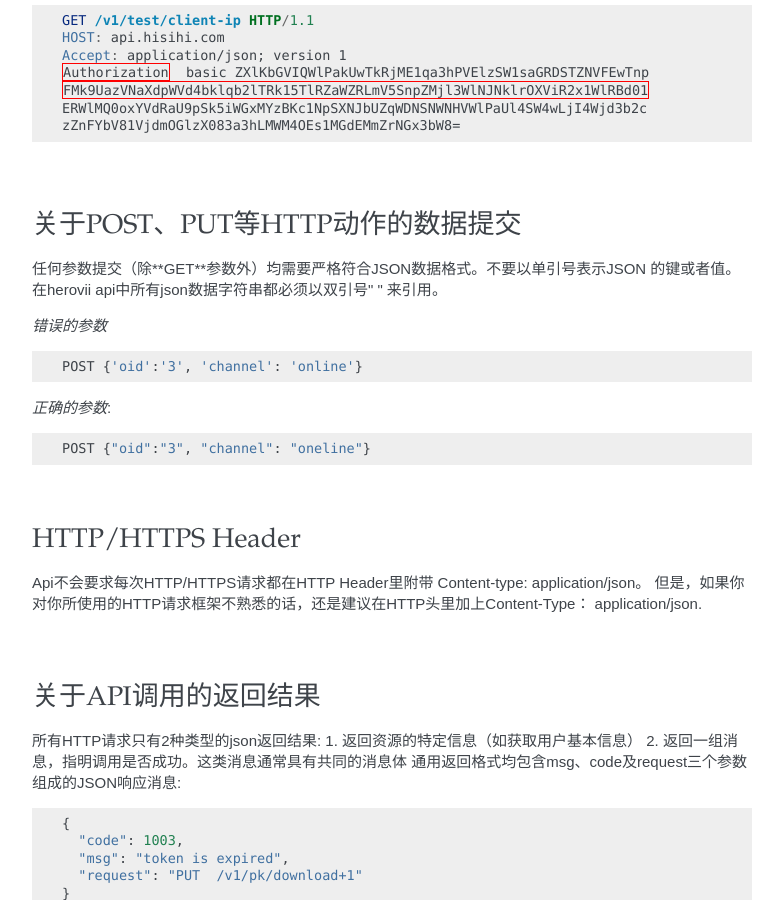
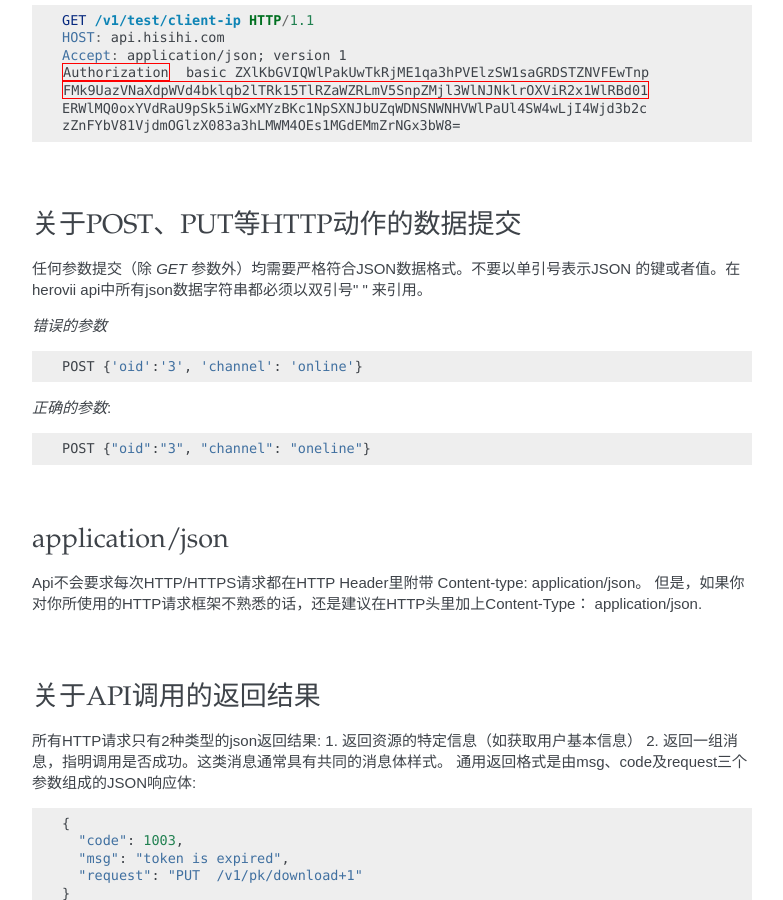
Before and after one commit to clownmelody/hisihi_api, a Sphinx documentation site: the page built from docs/tips.rst, in a window 1280 px wide and 900 px high, scrolled down 715 px. Shown: the whole window, without its empty margins (358-1141 px from the left). Built offline with Sphinx 7.4.7, drawn with Linux system fonts in a browser that asks for light colours; some of the changed text lies outside the part shown.

Commit message:
微调doc中部分不符合逻辑的语言描述

```diff
--- a/docs/tips.rst
+++ b/docs/tips.rst
@@ -45,7 +45,7 @@ Url 前缀
 关于POST、PUT等HTTP动作的数据提交
 ------------------------------
 
-任何参数提交（除**GET**参数外）均需要严格符合JSON数据格式。不要以单引号表示JSON
+任何参数提交（除 *GET* 参数外）均需要严格符合JSON数据格式。不要以单引号表示JSON
 的键或者值。在herovii api中所有json数据字符串都必须以双引号" " 来引用。
 
 *错误的参数* ::
@@ -56,7 +56,7 @@ Url 前缀
 
         POST {"oid":"3", "channel": "oneline"}
 
-HTTP/HTTPS Header
+application/json
 ------------------------------
 Api不会要求每次HTTP/HTTPS请求都在HTTP Header里附带 Content-type: application/json。
 但是，如果你对你所使用的HTTP请求框架不熟悉的话，还是建议在HTTP头里加上Content-Type：
@@ -67,8 +67,8 @@ application/json.
 ----------------------
 所有HTTP请求只有2种类型的json返回结果:
 1. 返回资源的特定信息（如获取用户基本信息）
-2. 返回一组消息，指明调用是否成功。这类消息通常具有共同的消息体
-通用返回格式均包含msg、code及request三个参数组成的JSON响应消息::
+2. 返回一组消息，指明调用是否成功。这类消息通常具有共同的消息体样式。
+通用返回格式是由msg、code及request三个参数组成的JSON响应体::
 
         {
           "code": 1003,
```
Also changed, not shown: docs/token.rst (+4 -4 lines).
